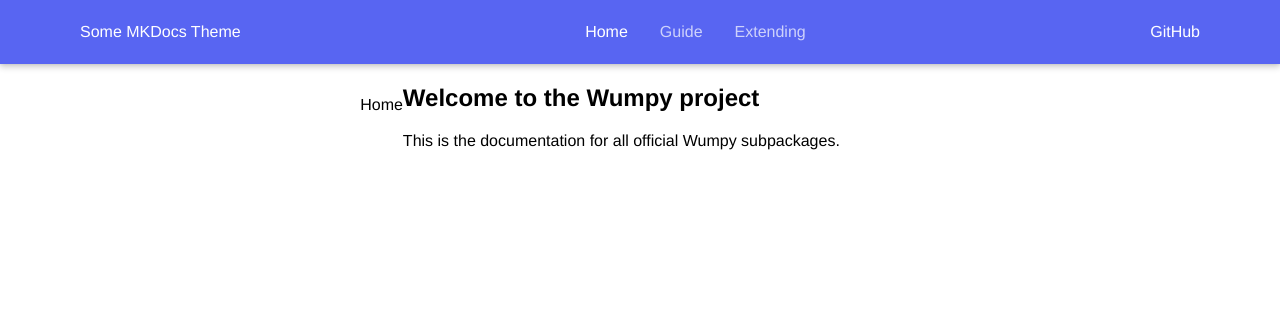
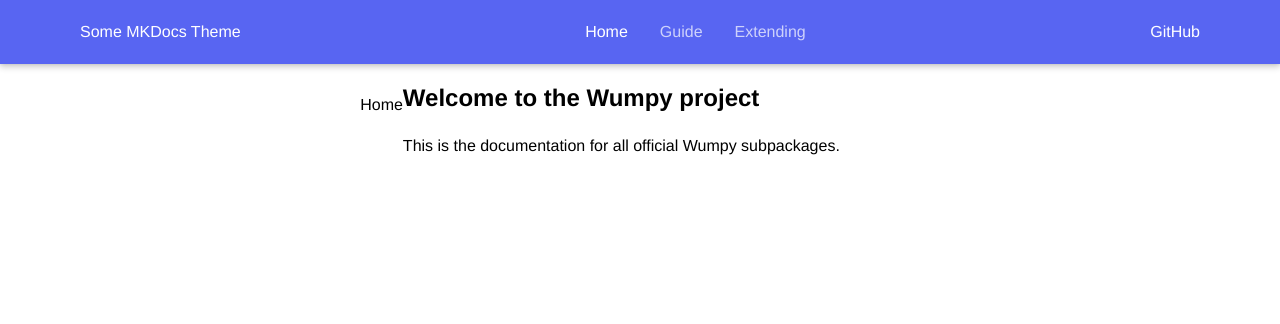
Before and after one commit to wumpyproject/docs, an MkDocs documentation site: the page built from docs/index.md, in a window 1280 px wide. Shown: the top 324 px of the page. Built offline with MkDocs 1.6.1, drawn with Linux system fonts in a browser that asks for light colours.

Commit message:
Increase line height of guide contents

```diff
--- a/theme/css/theme.css
+++ b/theme/css/theme.css
@@ -11,6 +11,10 @@ html, body {
   display: flex;
   flex-direction: column;
   font-family: Whitney, 'Helvetica Neue', Helvetica, Arial, sans-serif;
+}
+
+article ol, article p, article ul {
+  line-height: 1.7;
 }
 
 #page-body, main {
```
